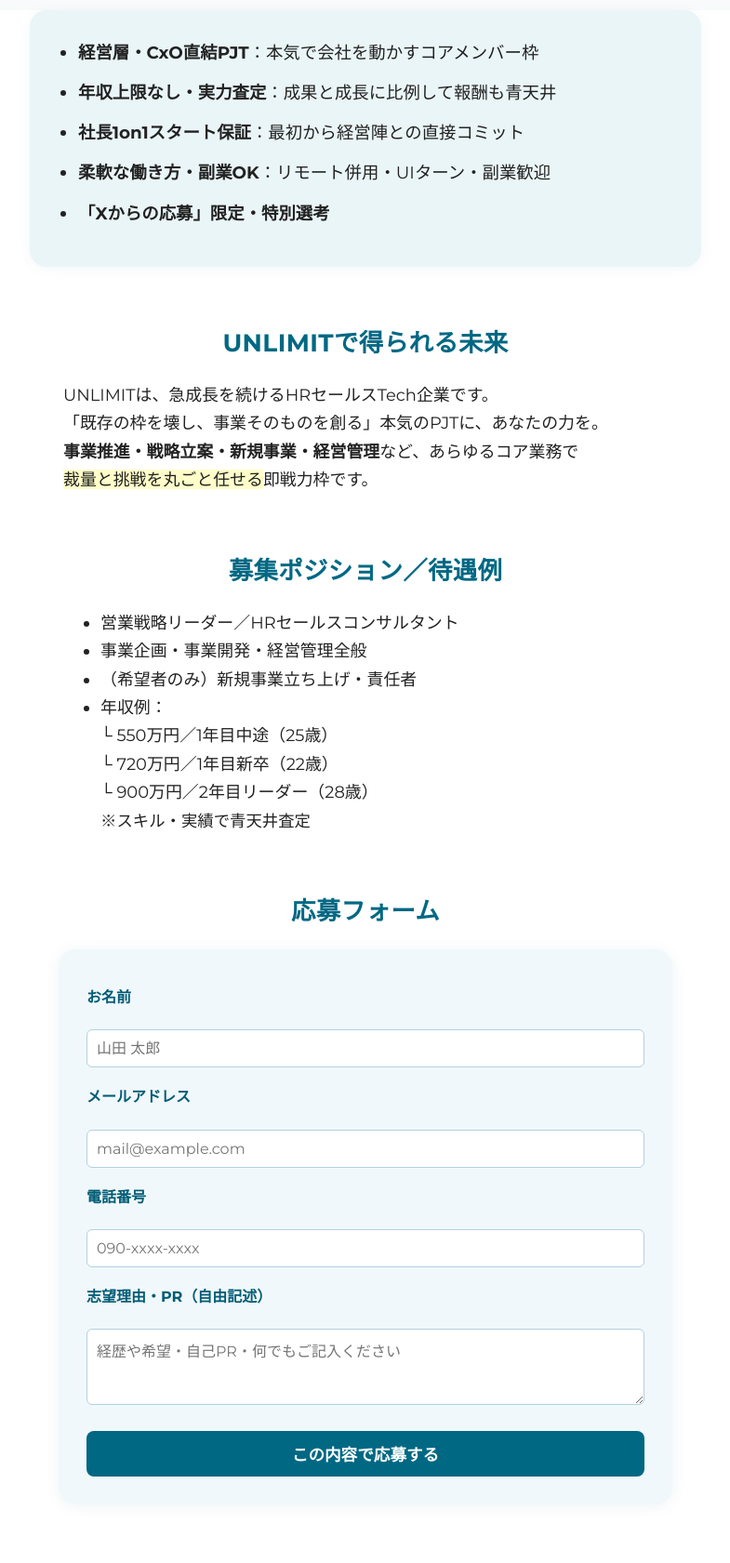
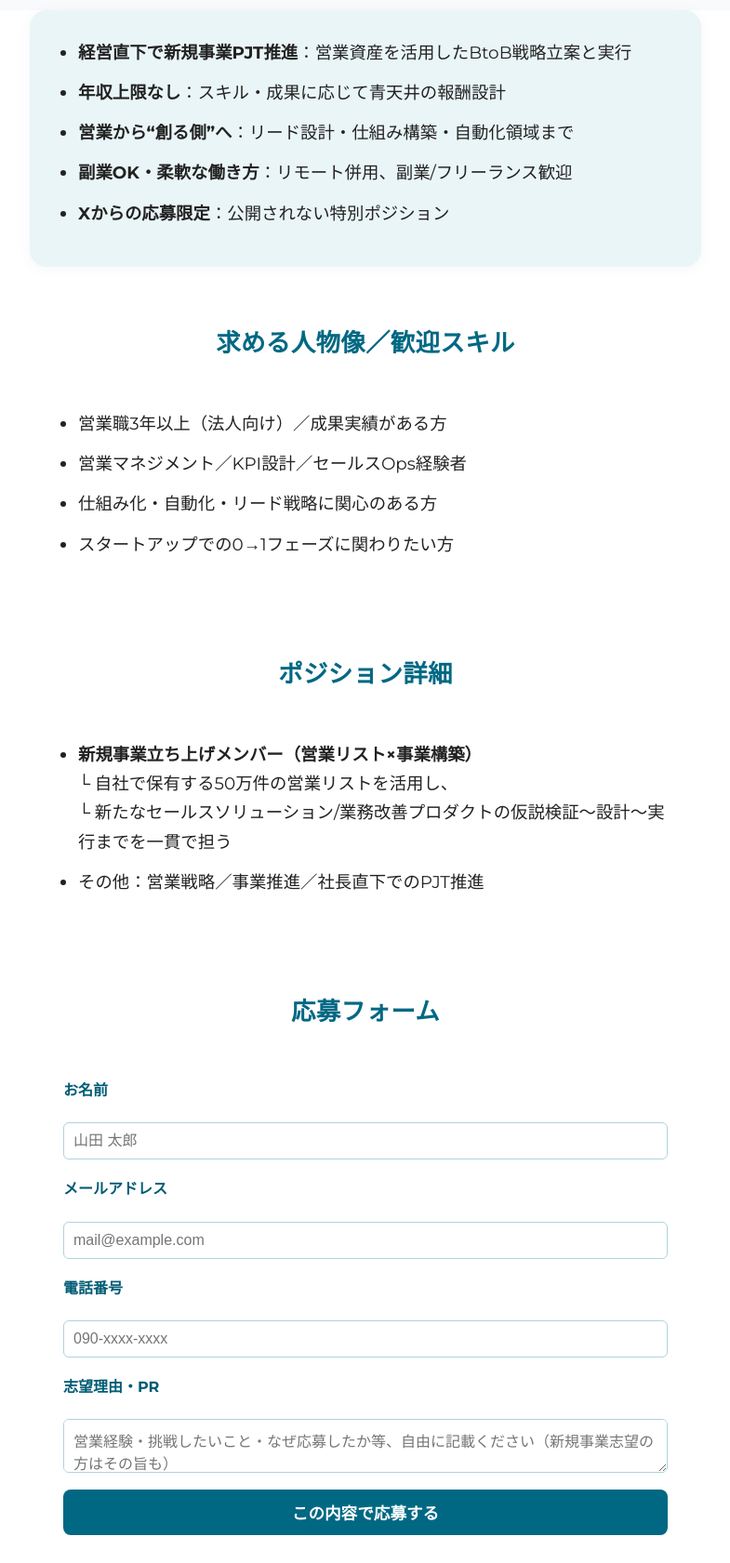
Before and after one commit to unlimit-official/x-recruit-lp, a plain HTML site: page index.html in a window 1280 px wide. Shown: the part 291-1972 px from the top of the page at 93% size, without its empty margins (247-1032 px from the left). Drawn offline with Linux system fonts and the light colour scheme.

Commit message:
Add files via upload

```diff
--- a/index.html
+++ b/index.html
@@ -3,198 +3,62 @@
 <head>
   <meta charset="UTF-8">
   <meta name="viewport" content="width=device-width, initial-scale=1.0">
-  <title>UNLIMIT | X限定・ハイレベル即戦力採用</title>
-  <meta name="description" content="UNLIMITがX経由限定で即戦力・経営直下メンバーを特別採用。圧倒的な裁量・報酬・成長環境。あなたのキャリアを次のステージへ。">
+  <title>UNLIMIT | X限定・即戦力×新規事業PJT採用</title>
+  <meta name="description" content="UNLIMITがX経由限定で、経営直下・即戦力メンバーを特別採用。50万件の営業リストを活用した新規事業立ち上げや、事業推進・経営管理まで。">
   <link rel="stylesheet" href="https://fonts.googleapis.com/css2?family=Montserrat:wght@700;400&display=swap">
   <style>
-    body {
-      background: #fff;
-      color: #222;
-      font-family: 'Montserrat', 'Yu Gothic', 'YuGothic', 'Meiryo', sans-serif;
-      margin: 0;
-      padding: 0;
-      line-height: 1.7;
-    }
-    header {
-      text-align: center;
-      padding: 38px 0 18px 0;
-      background: #f8fafb;
-      margin-bottom: 0;
-    }
-    .logo {
-      width: 210px;
-      max-width: 90vw;
-      margin: 0 auto 24px auto;
-      display: block;
-      filter: drop-shadow(0 2px 8px rgba(0,106,131,0.08));
-      transition: width 0.25s;
-    }
-    .x-badge {
-      display: inline-block;
-      background: #111;
-      color: #fff;
-      font-size: 1.02rem;
-      border-radius: 18px;
-      padding: 5px 20px 5px 20px;
-      margin-bottom: 16px;
-      font-weight: 700;
-      letter-spacing: 0.09em;
-    }
-    .catch {
-      color: #006883;
-      font-size: 2.3rem;
-      font-weight: 700;
-      margin: 20px 0 6px 0;
-      letter-spacing: 0.04em;
-      line-height: 1.35;
-    }
-    .benefits {
-      max-width: 650px;
-      margin: 0 auto 38px auto;
-      padding: 30px 36px;
-      background: #eaf5f7;
-      border-radius: 18px;
-      box-shadow: 0 2px 14px 0 rgba(0,106,131,0.05);
-    }
-    .benefits ul {
-      margin: 0 0 0 16px;
-      padding: 0;
-    }
-    .benefits li {
-      font-size: 1.15rem;
-      margin-bottom: 12px;
-      font-weight: 400;
-    }
-    .section-title {
-      text-align: center;
-      font-size: 1.65rem;
-      font-weight: 700;
-      color: #006883;
-      margin: 60px 0 18px 0;
-      letter-spacing: 0.015em;
-    }
-    .story, .position, .about {
-      max-width: 650px;
-      margin: 0 auto 36px auto;
-      font-size: 1.12rem;
-    }
-    .form-section {
-      max-width: 600px;
-      margin: 0 auto 58px auto;
-      background: #f1f8fb;
-      border-radius: 18px;
-      padding: 38px 30px 30px 30px;
-      box-shadow: 0 2px 16px 0 rgba(0,106,131,0.07);
-    }
-    form {
-      display: flex;
-      flex-direction: column;
-      gap: 18px;
-    }
-    label {
-      font-weight: 700;
-      margin-bottom: 3px;
-      color: #005c75;
-    }
-    input, textarea {
-      padding: 10px;
-      border-radius: 6px;
-      border: 1.5px solid #b0d2df;
-      font-size: 1rem;
-      font-family: inherit;
-    }
-    textarea {
-      resize: vertical;
-      min-height: 60px;
-      max-height: 180px;
-    }
-    button {
-      background: #006883;
-      color: #fff;
-      font-size: 1.1rem;
-      font-weight: bold;
-      padding: 12px 0;
-      border: none;
-      border-radius: 8px;
-      margin-top: 10px;
-      cursor: pointer;
-      transition: background 0.15s;
-    }
-    button:hover {
-      background: #003848;
-    }
-    .thanks {
-      display: none;
-      background: #e1ffe6;
-      color: #145f27;
-      font-size: 1.2rem;
-      padding: 22px;
-      border-radius: 12px;
-      text-align: center;
-      margin: 38px auto 0 auto;
-      max-width: 480px;
-      font-weight: bold;
-    }
-    @media (max-width: 950px) {
-      .benefits, .story, .position, .form-section { max-width: 98vw; }
-      .logo { width: 43vw; }
-    }
-    @media (max-width: 750px) {
-      .benefits, .story, .position, .form-section {
-        padding: 16px 4vw;
-      }
-      .form-section {
-        padding: 22px 4vw;
-      }
-    }
-    @media (max-width: 520px) {
-      .catch { font-size: 1.13rem;}
-      .section-title { font-size: 1.01rem;}
-      header { padding: 18px 0 8px 0;}
-      .logo { width: 90vw; max-width: 220px;}
-    }
+    body { background: #fff; color: #222; font-family: 'Montserrat', 'Yu Gothic', sans-serif; margin: 0; padding: 0; line-height: 1.7; }
+    header { text-align: center; padding: 38px 0 18px; background: #f8fafb; }
+    .logo { width: 210px; margin: 0 auto 24px; display: block; filter: drop-shadow(0 2px 8px rgba(0,106,131,0.08)); }
+    .x-badge { background: #111; color: #fff; font-size: 1.02rem; border-radius: 18px; padding: 5px 20px; display: inline-block; margin-bottom: 16px; font-weight: 700; letter-spacing: 0.09em; }
+    .catch { color: #006883; font-size: 2.3rem; font-weight: 700; margin: 20px 0 6px; letter-spacing: 0.04em; line-height: 1.35; }
+    .benefits, .story, .position, .form-section { max-width: 650px; margin: 0 auto; padding: 30px 36px; }
+    .benefits { background: #eaf5f7; border-radius: 18px; box-shadow: 0 2px 14px rgba(0,106,131,0.05); }
+    .benefits ul, .position ul { margin: 0 0 0 16px; padding: 0; }
+    .benefits li, .position li { font-size: 1.15rem; margin-bottom: 12px; }
+    .section-title { text-align: center; font-size: 1.65rem; font-weight: 700; color: #006883; margin: 60px 0 18px; letter-spacing: 0.015em; }
+    form { display: flex; flex-direction: column; gap: 18px; }
+    label { font-weight: 700; margin-bottom: 3px; color: #005c75; }
+    input, textarea { padding: 10px; border-radius: 6px; border: 1.5px solid #b0d2df; font-size: 1rem; }
+    button { background: #006883; color: #fff; font-size: 1.1rem; font-weight: bold; padding: 12px 0; border: none; border-radius: 8px; cursor: pointer; }
+    button:hover { background: #003848; }
+    .thanks { display: none; background: #e1ffe6; color: #145f27; font-size: 1.2rem; padding: 22px; border-radius: 12px; text-align: center; margin-top: 38px; font-weight: bold; }
   </style>
 </head>
 <body>
-
   <header>
     <img src="logo.jpg" alt="UNLIMITロゴ" class="logo">
     <div class="x-badge">X限定採用</div>
-  <div class="catch">経営直下・ハイレベル即戦力募集<br>「会社を動かす」挑戦を、今ここで。</div>
+    <div class="catch">50万件の営業資産×裁量直下で創る<br>「仕組みから攻める」新規事業PJT</div>
   </header>
 
   <section class="benefits">
     <ul>
-    <li><strong>経営層・CxO直結PJT</strong>：本気で会社を動かすコアメンバー枠</li>
-    <li><strong>年収上限なし・実力査定</strong>：成果と成長に比例して報酬も青天井</li>
-    <li><strong>社長1on1スタート保証</strong>：最初から経営陣との直接コミット</li>
-    <li><strong>柔軟な働き方・副業OK</strong>：リモート併用・UIターン・副業歓迎</li>
-    <li><strong>「Xからの応募」限定・特別選考</strong></li>
+      <li><strong>経営直下で新規事業PJT推進</strong>：営業資産を活用したBtoB戦略立案と実行</li>
+      <li><strong>年収上限なし</strong>：スキル・成果に応じて青天井の報酬設計</li>
+      <li><strong>営業から“創る側”へ</strong>：リード設計・仕組み構築・自動化領域まで</li>
+      <li><strong>副業OK・柔軟な働き方</strong>：リモート併用、副業/フリーランス歓迎</li>
+      <li><strong>Xからの応募限定</strong>：公開されない特別ポジション</li>
     </ul>
   </section>
 
-<div class="section-title">UNLIMITで得られる未来</div>
-<section class="story">
-  <p>
-    UNLIMITは、急成長を続けるHRセールスTech企業です。<br>
-    「既存の枠を壊し、事業そのものを創る」本気のPJTに、あなたの力を。<br>
-    <strong>事業推進・戦略立案・新規事業・経営管理</strong>など、あらゆるコア業務で<br>
-    <span style="background:#fffdc9">裁量と挑戦を丸ごと任せる</span>即戦力枠です。
-  </p>
+  <div class="section-title">求める人物像／歓迎スキル</div>
+  <section class="position">
+    <ul>
+      <li>営業職3年以上（法人向け）／成果実績がある方</li>
+      <li>営業マネジメント／KPI設計／セールスOps経験者</li>
+      <li>仕組み化・自動化・リード戦略に関心のある方</li>
+      <li>スタートアップでの0→1フェーズに関わりたい方</li>
+    </ul>
   </section>
 
-<div class="section-title">募集ポジション／待遇例</div>
+  <div class="section-title">ポジション詳細</div>
   <section class="position">
     <ul>
-    <li>営業戦略リーダー／HRセールスコンサルタント</li>
-    <li>事業企画・事業開発・経営管理全般</li>
-    <li>（希望者のみ）新規事業立ち上げ・責任者</li>
-    <li>年収例：<br>
-      └ 550万円／1年目中途（25歳）<br>
-      └ 720万円／1年目新卒（22歳）<br>
-      └ 900万円／2年目リーダー（28歳）<br>
-      <span style="color:#222;font-size:0.97em;">※スキル・実績で青天井査定</span>
-    </li>
+      <li><strong>新規事業立ち上げメンバー（営業リスト×事業構築）</strong><br>
+        └ 自社で保有する50万件の営業リストを活用し、<br>
+        └ 新たなセールスソリューション/業務改善プロダクトの仮説検証〜設計〜実行までを一貫で担う</li>
+      <li>その他：営業戦略／事業推進／社長直下でのPJT推進</li>
     </ul>
   </section>
 
@@ -207,25 +71,22 @@
       <input type="email" id="email" name="email" required placeholder="mail@example.com">
       <label for="tel">電話番号</label>
       <input type="tel" id="tel" name="tel" required placeholder="090-xxxx-xxxx">
-    <label for="message">志望理由・PR（自由記述）</label>
-    <textarea id="message" name="message" required placeholder="経歴や希望・自己PR・何でもご記入ください"></textarea>
+      <label for="message">志望理由・PR</label>
+      <textarea id="message" name="message" required placeholder="営業経験・挑戦したいこと・なぜ応募したか等、自由に記載ください（新規事業志望の方はその旨も）"></textarea>
       <button type="submit">この内容で応募する</button>
     </form>
     <div class="thanks" id="thanksMessage">
       ご応募ありがとうございます！<br>
       内容を確認し、追ってご連絡差し上げます。<br>
-    （XアカウントにもDMする場合があります）
     </div>
   </section>
 
   <script>
-  // サンクスメッセージのみ実装（実際のデータ送信はフォームサービス連携が必要）
     document.getElementById('applyForm').onsubmit = function(e) {
       e.preventDefault();
       document.getElementById('applyForm').style.display = "none";
       document.getElementById('thanksMessage').style.display = "block";
     };
   </script>
-
 </body>
 </html>
```
Lines whose indentation alone changed are shown as unchanged.
